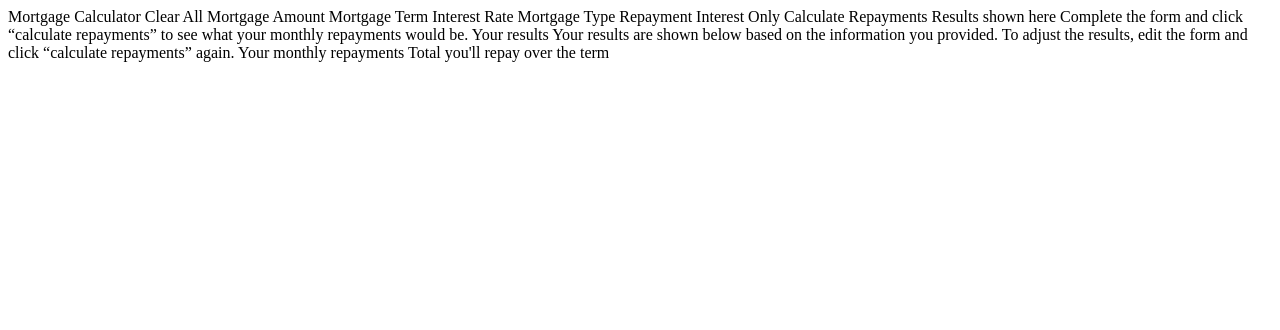
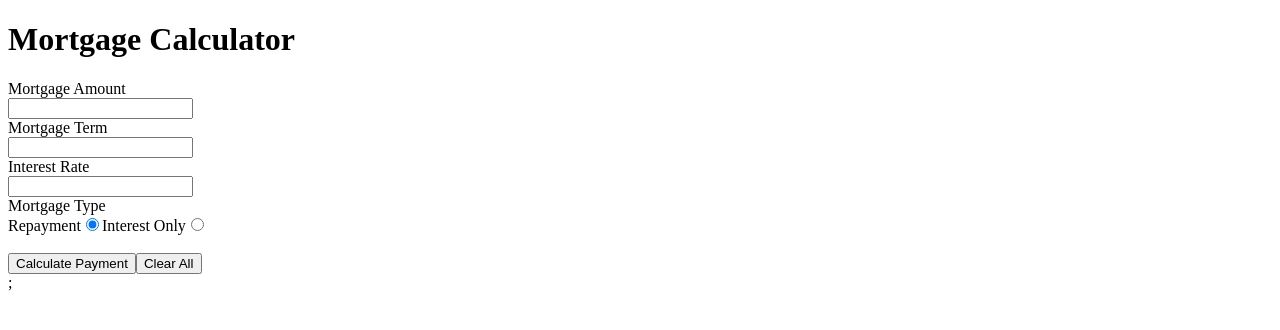
Before and after one commit to MartinYovchev/Mortgage-Repayment-Calculator, a React (Vite) app: page / in a window 1280 px wide. Shown: the top 330 px of the page. Built offline with nearby package versions, Linux system fonts and the light colour scheme.

Commit message:
Create base for calculator

```diff
--- /dev/null
+++ b/index.html
@@ -0,0 +1,12 @@
+<!doctype html>
+<html lang="en">
+  <head>
+    <meta charset="UTF-8" />
+    <meta name="viewport" content="width=device-width, initial-scale=1.0" />
+    <title>Mortgage repayment calculator</title>
+  </head>
+  <body>
+    <div id="root">not rendered</div>
+    <script type="module" src="/src/main.jsx"></script>
+  </body>
+</html>
--- a/src/App.jsx
+++ b/src/App.jsx
@@ -1,9 +1,12 @@
-
-
+import Calculator from './Calculator';
 
 function App() {
-
-
+  return (
+    <div>
+      <h1 className="heading">Mortgage Calculator</h1>
+      <Calculator />;
+    </div>
+  );
 }
 
 export default App;
--- /dev/null
+++ b/src/Calculator.jsx
@@ -0,0 +1,73 @@
+import { useState } from 'react';
+
+const Calculator = () => {
+  const [amount, setAmount] = useState('');
+  const [term, setTerm] = useState('');
+  const [rate, setRate] = useState('');
+
+  return (
+    <div className="calculator">
+      <form>
+        <label className="mortgageAmount">
+          Mortgage Amount <br />
+          <input
+            id="mortgage-amount"
+            value={amount}
+            name="mortgage-amount"
+            onChange={(e) => {
+                setAmount(e.target.value);
+            }}
+          ></input>
+        </label>
+        <br />
+        <label htmlFor="mortgageTerm">
+          Mortgage Term <br />
+          <input
+            id="mortgage-term"
+            value={term}
+            onChange={(e) => {
+                setTerm(e.target.value);
+            }}
+          ></input>
+        </label>
+        <br />
+        <lable htmlFor="interestRate">
+          Interest Rate <br />
+          <input
+            id="interest-rate"
+            value={rate}
+            onChange={(e) => {
+                setRate(e.target.value);
+            }}
+          ></input>
+        </lable>
+        <br />
+        <div className="mortgage-type">
+          <lable htmlFor="mortgageType">
+            Mortgage Type <br />
+          </lable>
+          <label htmlFor="replayment">Repayment</label>
+          <input
+            type="radio"
+            name="mortgage"
+            value="repayment"
+            defaultChecked
+          />
+          <label htmlFor="interest">Interest Only</label>
+          <input type="radio" name="mortgage" value="interest-only" />
+        </div>
+        <br />
+        <button
+          type="submit"
+          onClick={(e) => {
+            e.preventDefault();
+          }}
+        >
+          Calculate Payment
+        </button>
+        <button>Clear All</button>
+      </form>
+    </div>
+  );
+};
+export default Calculator;
--- a/src/index.html
+++ /dev/null
@@ -1,29 +0,0 @@
-<!doctype html>
-<html lang="en">
-  <head>
-    <meta charset="UTF-8" />
-    <meta name="viewport" content="width=device-width, initial-scale=1.0" />
-    <title>Mortgage repayment calculator</title>
-  </head>
-  <body>
-    Mortgage Calculator Clear All Mortgage Amount Mortgage Term Interest Rate
-    Mortgage Type Repayment Interest Only Calculate Repayments
-
-    <!-- Empty results start -->
-
-    Results shown here Complete the form and click “calculate repayments” to see
-    what your monthly repayments would be.
-
-    <!-- Empty results end -->
-
-    <!-- Completed results start -->
-
-    Your results Your results are shown below based on the information you
-    provided. To adjust the results, edit the form and click “calculate
-    repayments” again. Your monthly repayments Total you'll repay over the term
-
-    <!-- Completed results end -->
-    <div id="root"></div>
-    <script type="module" src="/src/main.jsx"></script>
-  </body>
-</html>
```
